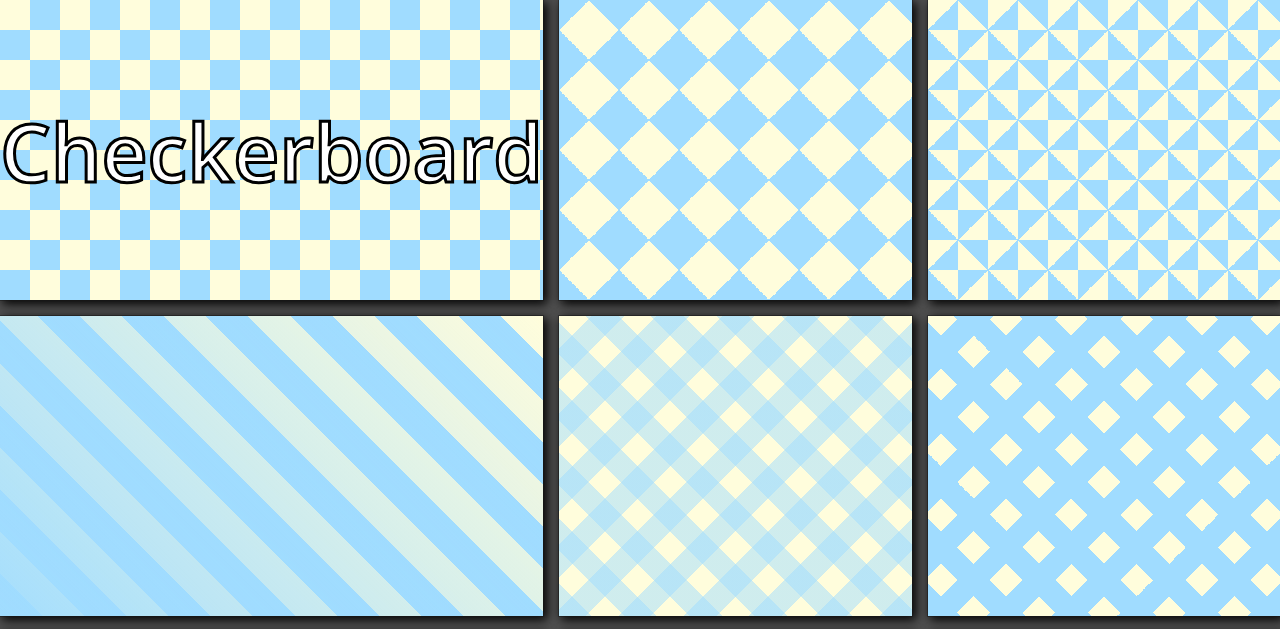
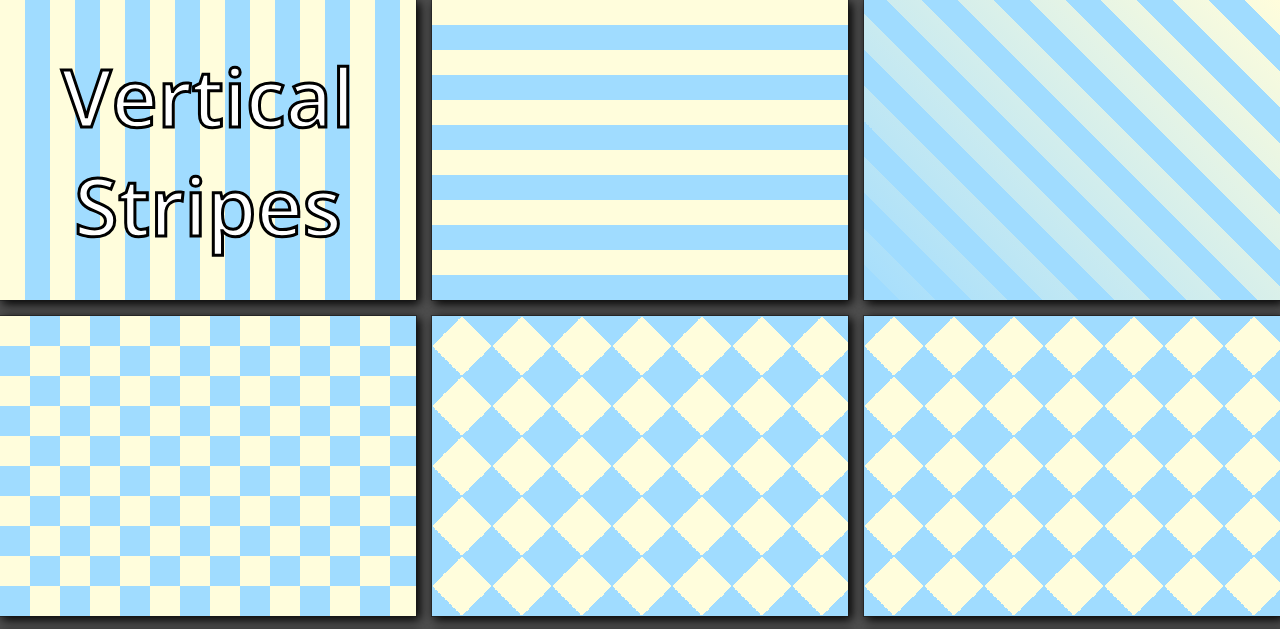
Before and after one commit to ph15h/gradient, a plain HTML site: page index.html in a window 1280 px wide. Shown: the top 629 px of the page. Drawn offline with nearby package versions, Linux system fonts and the light colour scheme.

Commit message:
added vertical and horizontal stripes

```diff
--- a/css/main.scss
+++ b/css/main.scss
@@ -68,6 +68,17 @@ body {
     background:
     linear-gradient(33deg, rgba(0,25, 100, 1), transparent),
     ;
+}
+
+.vertical-stripes {
+    background-color: $cream;
+    background-image: linear-gradient(90deg, transparent 50%, $lightblue 50%);
+    background-size: 50px 50px;
+}
+.horizontal-stripes {
+    background-color: $cream;
+    background-image: linear-gradient(transparent 50%, $lightblue 50%);
+    background-size: 50px 50px;
 }
 
 .blue-cream-stripe {
@@ -202,6 +213,14 @@ body {
     background-size: 60px 60px;
 }
 
+.checkerboard3 {
+    background-color: $cream;
+    background-image:
+    linear-gradient(45deg, $lightblue 25%, transparent 25%, transparent 75%, $lightblue 75%, $lightblue),
+    linear-gradient(-45deg, $lightblue 25%, transparent 25%, transparent 75%, $lightblue 75%, $lightblue);
+    background-size: 60px 60px;
+}
+
 .checkerboard_diamonds {
     background-color: $cream;
     background-image:
@@ -235,11 +254,7 @@ body {
     background-position: 0 0, 0 0, 40px 70px, 40px 70px, 0 0, 40px 70px;
 }
 
-.vertical-stripes {
-    background-color: $cream;
-    background-image: linear-gradient(90deg, transparent 50%, $lightblue 50%);
-    background-size: 50px 50px;
-}
+
 
 .honeycomb {
     background:
--- a/index.html
+++ b/index.html
@@ -9,14 +9,23 @@
 </head>
 <body>
     <div class="container">
+        <div class="grad-div vertical-stripes">
+            <h1>Vertical Stripes</h1>
+        </div>
+        <div class="grad-div horizontal-stripes">
+            <h1>Horizontal Stripes</h1>
+        </div>
+        <div class="grad-div blue-cream-stripe"><h1>Blue Stripe</h1></div>
         <div class="grad-div checkerboard">
             <h1>Checkerboard</h1>
         </div>
         <div class="grad-div checkerboard2">
             <h1>Diagonal Checkerboard</h1>
         </div>
+        <div class="grad-div checkerboard3">
+            <h1>Diagonal Checkerboard</h1>
+        </div>
         <div class="grad-div checkerboard_diamonds"><h1>Accidentally cool Diamonds</h1></div>
-        <div class="grad-div blue-cream-stripe"><h1>Blue Stripe</h1></div>
         <div class="grad-div connected-diamonds"><h1>Connected Diamonds</h1></div>
         <div class="grad-div separate-diamonds"><h1>Separate Diamonds</h1></div>
         <div class="grad-div connected-squares"><h1>Connected Squares</h1></div>
```
Also changed, not shown: css/main.min.css.
